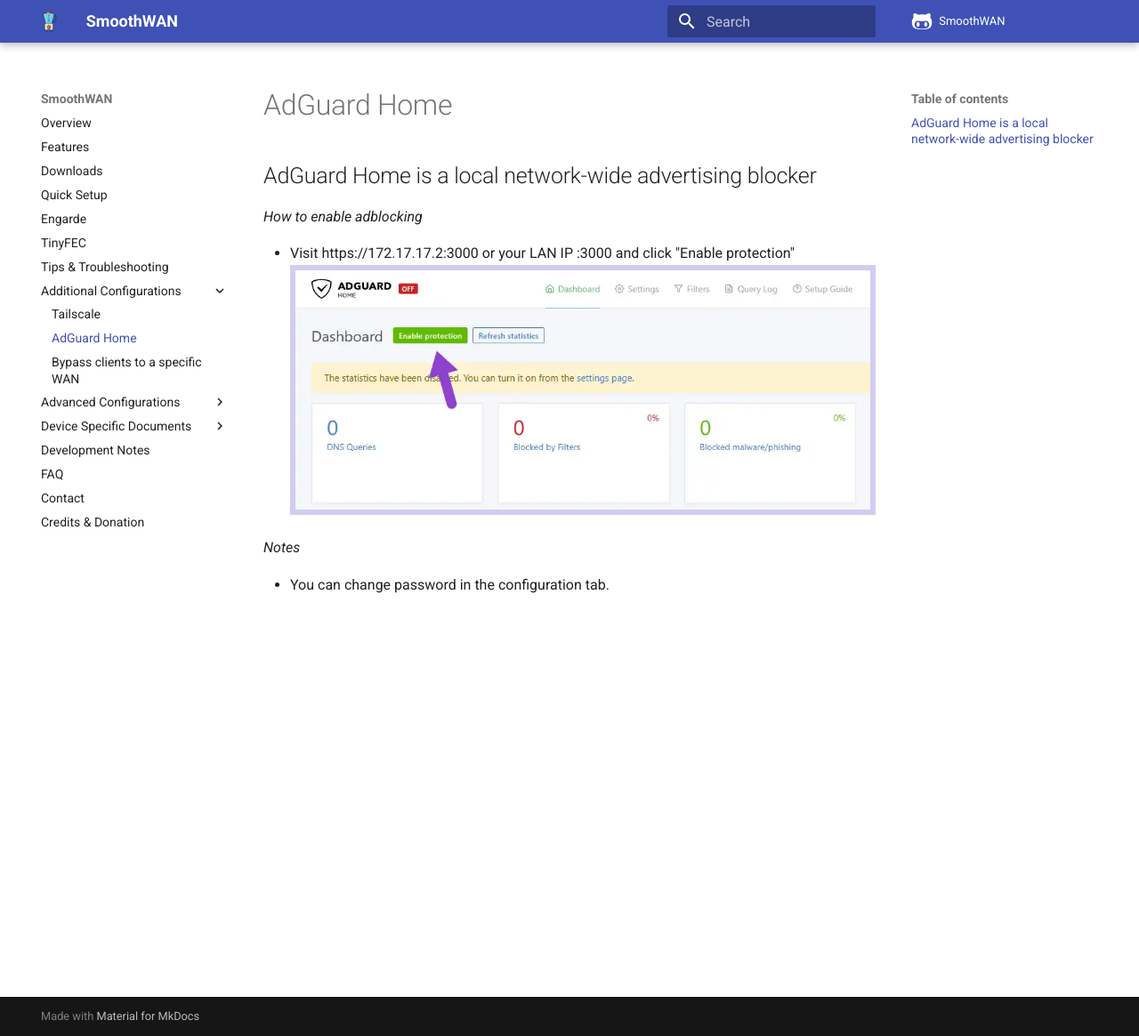
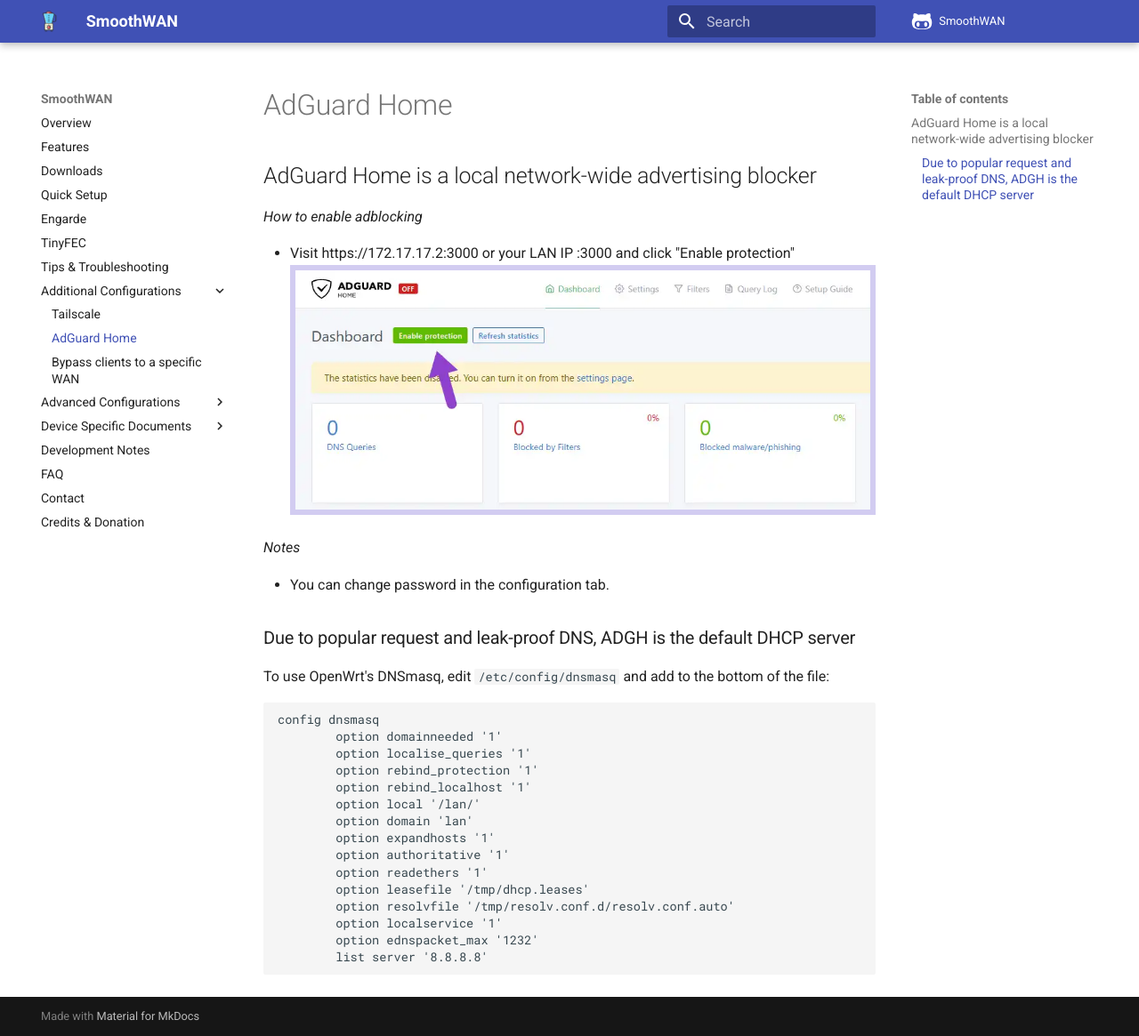
Before and after one commit to SmoothWAN/SmoothWAN-docs, an MkDocs documentation site: the page built from docs/adg.md, in a window 1280 px wide and 1165 px high. Shown: the whole window at 89% size. Built offline with MkDocs 1.6.1 and Material for MkDocs 9.7.7, drawn with Linux system fonts in a browser that asks for light colours; comment, search, counter and statistics services are not loaded.

Commit message:
Default DHCP note in latest version

````diff
--- a/docs/adg.md
+++ b/docs/adg.md
@@ -8,3 +8,24 @@
 *Notes*
 
 - You can change password in the configuration tab.
+
+
+###Due to popular request and leak-proof DNS, ADGH is the default DHCP server
+To use OpenWrt's DNSmasq, edit `/etc/config/dnsmasq` and add to the bottom of the file:
+```
+config dnsmasq
+        option domainneeded '1'
+        option localise_queries '1'
+        option rebind_protection '1'
+        option rebind_localhost '1'
+        option local '/lan/'
+        option domain 'lan'
+        option expandhosts '1'
+        option authoritative '1'
+        option readethers '1'
+        option leasefile '/tmp/dhcp.leases'
+        option resolvfile '/tmp/resolv.conf.d/resolv.conf.auto'
+        option localservice '1'
+        option ednspacket_max '1232'
+        list server '8.8.8.8'
+```
````
